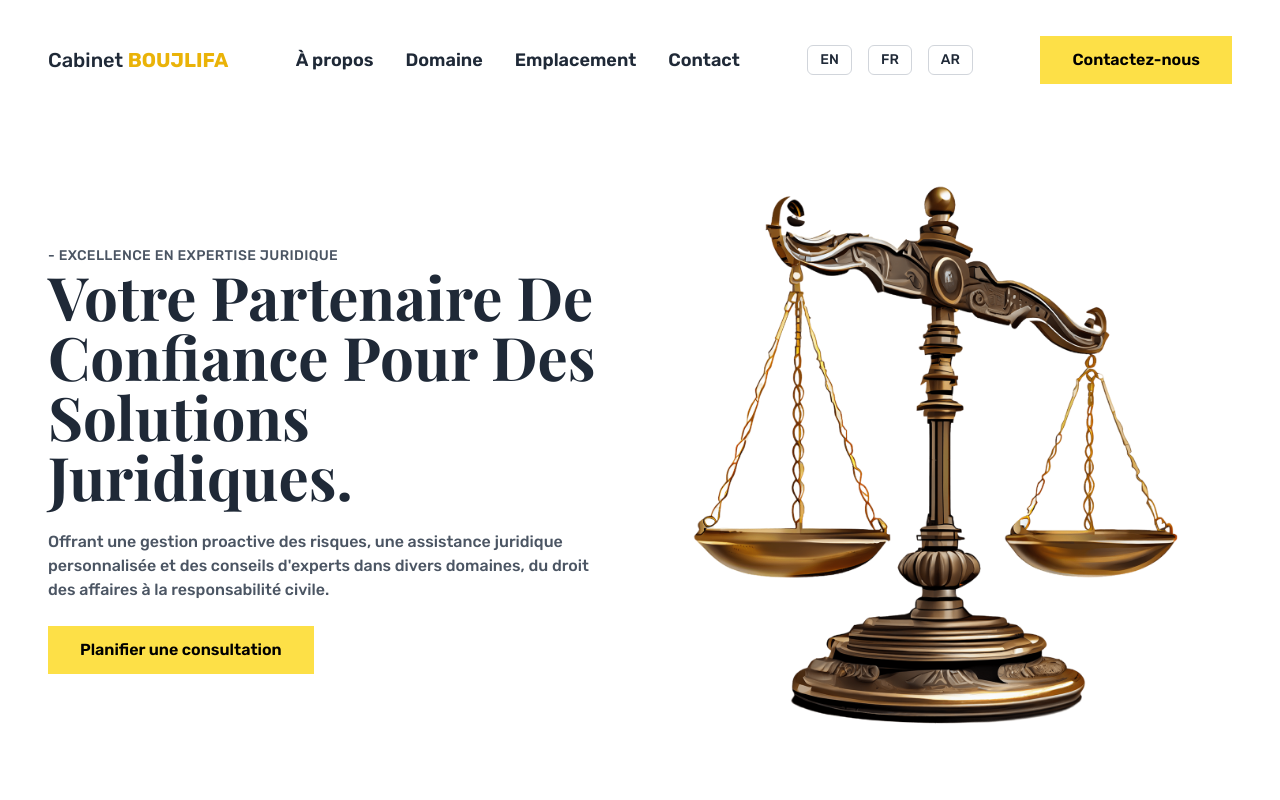
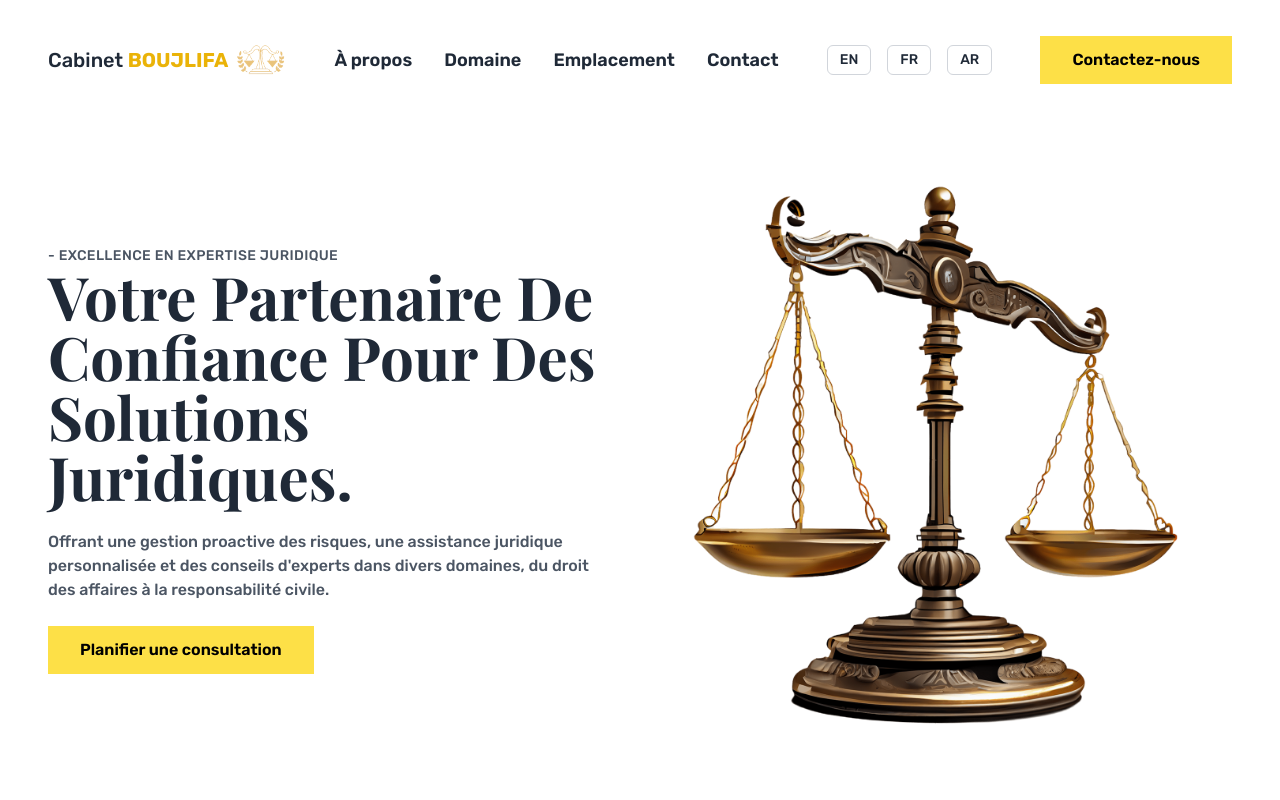
Before and after one commit to MedAhouir/Cabinet-BOUJLIFA, a Next.js app: page / in a window 1280 px wide. Shown: the top 800 px of the page. Built offline with nearby package versions, Linux system fonts and the light colour scheme.

Commit message:
Adding a logo

```diff
--- a/components/Navbar.tsx
+++ b/components/Navbar.tsx
@@ -6,6 +6,7 @@ import { IoMenu, IoClose } from "react-icons/io5";
 import { useState } from "react";
 import LanguageSelector from "./LanguageSelector";
 import { motion } from "framer-motion";
+import Image from "next/image";
 
 const Navbar = ({ lang, setLang, }: { lang: string; setLang: React.Dispatch<React.SetStateAction<string>>; }) => {
   const [menuOpen, setMenuOpen] = useState(false);
@@ -25,11 +26,19 @@ const Navbar = ({ lang, setLang, }: { lang: string; setLang: React.Dispatch<Reac
       transition={{ duration: 1 }}
     >
       {/* Logo */}
-      <Link href="/" className="text-xl font-medium text-gray-800">
-        {lang === "Ar" ? "مكتب " : lang === "Fr" ? "Cabinet " : "Cabinet "}
-        <span className="font-bold text-yellow-500">
-          {lang === "Ar" ? "بوجليفة" : "BOUJLIFA"}
-        </span>
+      <Link href="/" className={`${lang === "Ar" ? "flex-row-reverse" : "" } fx gap-2 text-xl font-medium text-gray-800`}>
+        <div className="hidden lg:block">
+          {lang === "Ar" ? "مكتب " : lang === "Fr" ? "Cabinet " : "Cabinet "}
+          <span className="font-bold text-yellow-500">
+            {lang === "Ar" ? "بوجليفة" : "BOUJLIFA"}
+          </span>
+        </div>
+        <Image
+          src="/logo.png"
+          alt="Logo"
+          width={50}
+          height={50}
+        />
       </Link>
 
       {/* Desktop Navigation Links (Hidden on Medium and Smaller Devices) */}
```
Also changed, not shown: public/logo.png (added).
